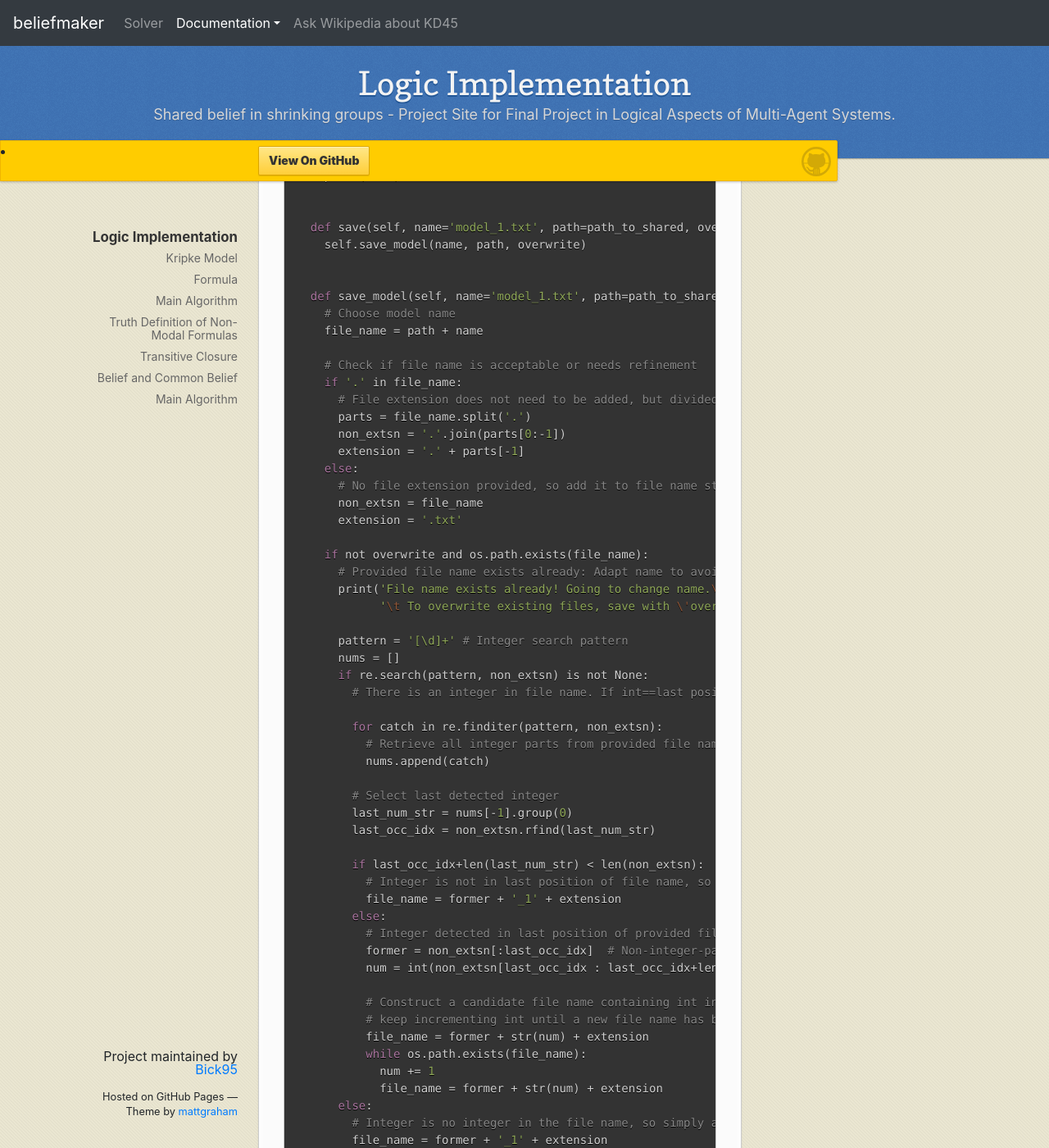
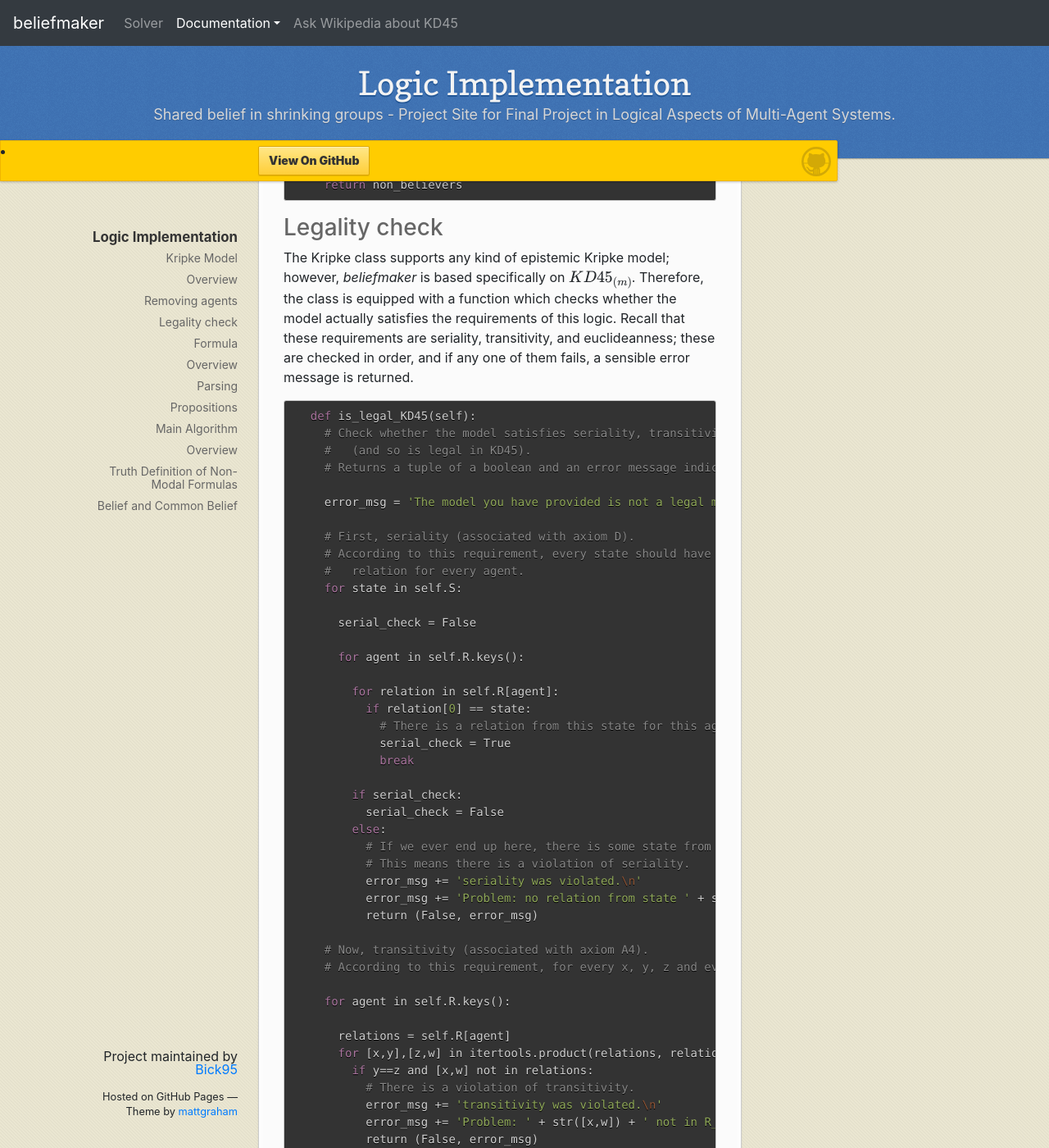
Before and after one commit to Bick95/beliefmaker, a Jekyll site: the page built from logic_implementation.md, in a window 1280 px wide and 1400 px high, scrolled down 1637 px. Shown: the whole window at 82% size. Built offline with Jekyll 4.4.1, drawn with Linux system fonts in a browser that asks for light colours; nearby versions of some CDN libraries; formulas are drawn with MathJax 3; some of the changed text lies outside the part shown.

Commit message:
Logic Implementation v1

````diff
--- a/logic_implementation.md
+++ b/logic_implementation.md
@@ -9,25 +9,20 @@
 It returns (one of) the smallest set(s) of agents who have to be removed from the model in order to establish the requested formula as the requested type of belief.
 The system's algorithm is strongly based on the system's logical background, as described [elsewhere](https://bick95.github.io/beliefmaker/logical_background).
 The relevant Python code can be divided in three parts: a representation of models, a representation of formulas, and the algorithm itself (i.e. from input to output).
-In this section, these three parts are discussed in order.
+In this section, these three parts are discussed in order, and selected parts of the code are shown.
 
 
 ## Kripke Model
 
+### Overview
+
 The Kripke model is represented in our system as an object of class `Kripke`.
+Like a Kripke model, this object has variables for the real world, the accessibility relation, the valuation, and the states.
+Unlike a Kripke model, the object also has variables for the agents and the propositions that are in the language.
+Only `real_world`, `R`, and `V` are provided by the user. The other variables are inferred:
 
 
 ```python
-class Kripke():
-
-  def __init__(self, path=None):
-    if path == None:
-      # Example mode
-      pass
-    else:
-      self.parse_model(path)
-
-
   def setup(self, real_world, R, V):
     # Assign model
     self.real_world = real_world
@@ -35,128 +30,9 @@
     self.V = V
     self.S = self.states()
     self.agents = sorted(set(R.keys()))
+
+    #Propositions
     self.P = sorted(set(V.keys()))
-
-
-  def parse_model(self, path=(path_to_shared + 'model_5.txt'), to_print = False):
-    # Load model from file
-    model = {}
-    try:
-      with open(path) as json_file:
-        model = json.load(json_file)
-    except Exception as e:
-      print('Exception occurred! Updating current model aborted! Exception:', e)
-
-    # Check whether dictionary is empty
-    if to_print:
-      print('MODEL', model)
-    if not bool(model):
-      raise Warning('Empty model provided. Updating current model aborted!')
-
-    # Assign model
-    self.setup(model['real_world'], model['R'], model['V'])
-
-    # Print loaded model
-    if to_print:
-      print(self)
-
-
-  def assign_model(self, model):
-
-    try:
-      model = eval(model.strip())
-    except:
-      print('Error???')
-      raise ModelParsingError('Model\'s syntax invalid!')
-
-    # Assign model
-    self.setup(model['real_world'], model['R'], model['V'])
-
-    # Print loaded model
-    print(self)
-
-
-  def save(self, name='model_1.txt', path=path_to_shared, overwrite=False):
-    self.save_model(name, path, overwrite)
-
-
-  def save_model(self, name='model_1.txt', path=path_to_shared, overwrite=False):
-    # Choose model name
-    file_name = path + name
-
-    # Check if file name is acceptable or needs refinement
-    if '.' in file_name:
-      # File extension does not need to be added, but divided for further processing
-      parts = file_name.split('.')
-      non_extsn = '.'.join(parts[0:-1])
-      extension = '.' + parts[-1]
-    else:
-      # No file extension provided, so add it to file name structure
-      non_extsn = file_name
-      extension = '.txt'
-
-    if not overwrite and os.path.exists(file_name):
-      # Provided file name exists already: Adapt name to avoid overwriting if wished
-      print('File name exists already! Going to change name.\n' +
-            '\t To overwrite existing files, save with \'overwrite=True\'.\n')
-
-      pattern = '[\d]+' # Integer search pattern
-      nums = []
-      if re.search(pattern, non_extsn) is not None:
-        # There is an integer in file name. If int==last position, increment & save
-
-        for catch in re.finditer(pattern, non_extsn):
-          # Retrieve all integer parts from provided file name
-          nums.append(catch)
-
-        # Select last detected integer
-        last_num_str = nums[-1].group(0)
-        last_occ_idx = non_extsn.rfind(last_num_str)
-
-        if last_occ_idx+len(last_num_str) < len(non_extsn):
-          # Integer is not in last position of file name, so simply append '_1'
-          file_name = former + '_1' + extension
-        else:
-          # Integer detected in last position of provided file name
-          former = non_extsn[:last_occ_idx]  # Non-integer-part
-          num = int(non_extsn[last_occ_idx : last_occ_idx+len(last_num_str)]) # Integer
-
-          # Construct a candidate file name containing int in last position and
-          # keep incrementing int until a new file name has been determined
-          file_name = former + str(num) + extension
-          while os.path.exists(file_name):
-            num += 1
-            file_name = former + str(num) + extension
-      else:
-        # Integer is no integer in the file name, so simply append '_1'
-        file_name = former + '_1' + extension
-    else:
-      # If overwrite or file name didn't exist yet, keep provided file name
-      file_name = non_extsn + extension
-
-    # If folder-path doesn't exist yet, create it
-    if not os.path.exists(path):
-      os.mkdirs(path)
-
-    # Define model to be saved
-    model = { 'real_world': self.real_world, 'R': self.R, 'V': self.V }
-
-    # Save model
-    with open(file_name, 'w') as outfile:
-      json.dump(model, outfile)
-
-    print('Saved to:\n', file_name)
-
-
-  def update(self, path):
-    self.parse_model(path)
-
-
-  def __deepcopy__(self, memo):
-    # Create deep copy of the model
-    new_model = Kripke()
-    new_model.setup(self.real_world, copy.deepcopy(self.R, memo), copy.deepcopy(self.V, memo))
-    return new_model
 
 
   def states(self):
@@ -169,6 +45,15 @@
 
     return states
 
+```
+
+### Removing agents
+
+The Kripke class contains functions which remove agents from the model.
+Of these `remove_agent` is only used when trying to establish common belief, whereas `remove_non_believers` is always used.
+
+
+```python
 
   def remove_agent(self, agent):
     # Remove a single agent from the model
@@ -188,8 +73,15 @@
       self.remove_agent(agent)
 
     return non_believers
+```
 
+### Legality check
 
+The Kripke class supports any kind of epistemic Kripke model; however, _beliefmaker_ is based specifically on $$KD45_{(m)}$$.
+Therefore, the class is equipped with a function which checks whether the model actually satisfies the requirements of this logic.
+Recall that these requirements are seriality, transitivity, and euclideanness; these are checked in order, and if any one of them fails, a sensible error message is returned.
+
+```python
   def is_legal_KD45(self):
     # Check whether the model satisfies seriality, transitivity, and euclideanness
     #   (and so is legal in KD45).
@@ -252,145 +144,19 @@
     # If we reach this point, no violation was detected, so the model is legal.
 
     return (True, '')
-
-
-  def summarize_model(self):
-    # Return two alternative descriptions of the model's properties: the agents per state-pair in the
-    #   accessibility relations, and the true propositions at each state.
-
-    # Get list of agents per accessibility
-    global_accessibilities = {}
-
-    for agent in self.agents:
-      for agent_acc in self.R[agent]:
-        acc = (agent_acc[0], agent_acc[1])
-        if acc in global_accessibilities:
-          # There esist a record for a given connection already
-          global_accessibilities[acc].append(agent)
-        else:
-          # The first time that an agent maintains the current relation in quest.
-          global_accessibilities[acc] = [agent]
-
-    # Get list of true propositions per state
-    global_valuations = {s: [] for s in self.S}
-    for p in self.P:
-      for state in self.V[p]:
-          global_valuations[state].append(p)
-
-    return global_accessibilities, global_valuations
-
-
-  def dict_str_representation(self):
-    model = {"real_world": self.real_world,
-             "R": self.R,
-             "V": self.V}
-    return str(model)
-
-
-  def __str__(self):
-    # Print current model
-
-    summary_entities = ''
-    _, valuations = self.summarize_model()
-
-    # First, print the set of propositions in the language
-    propositions_str = 'Propositions:\tP = {'
-    for i in range(len(self.P)):
-      if i != 0:
-        propositions_str += ', '
-      propositions_str += str(self.P[i])
-    propositions_str += '}\n'
-    summary_entities += propositions_str
-
-    # Second, the set of agents we are concerned with
-    agents_str = 'Agents:\t\tA = {'
-    for i in range(len(self.agents)):
-      if i != 0:
-        agents_str += ', '
-      agents_str += str(self.agents[i])
-    agents_str += '}\n'
-    summary_entities += agents_str
-
-    summary_entities += '\nM = <S, R, v> with:\n'
-
-    # Third, the set of states in the model
-    states_str = 'States:\t\tS = {'
-    for i in range(len(self.S)):
-      if i != 0:
-        states_str += ', '
-      states_str += str(self.S[i])
-    states_str += '}\n'
-    summary_entities += states_str
-
-    # Fourth, the various accessibility relations
-    relations_str = 'Relations:\t'
-    for i in range(len(self.agents)):
-      if i != 0:
-        relations_str += '\t\t\t'
-      relations_str += 'R_' + str(self.agents[i]) + ' = {'
-      for j in range(len(self.R[self.agents[i]])):
-        if j != 0:
-          relations_str += ', '
-        relations_str += '(' + str(self.R[self.agents[i]][j][0]) + ', ' +\
-                         str(self.R[self.agents[i]][j][1]) + ')'
-      relations_str += '}\n'
-    summary_entities += relations_str
-
-    # Fifth, the valuations (as sets of true propositions per state)
-    valuations_str = 'Valuation:\t'
-    for i in range(len(self.S)):
-      if i != 0:
-        valuations_str += '\t\t\t'
-      valuations_str += 'v(' + str(self.S[i]) + ') = {'
-      for j in range(len(valuations[self.S[i]])):
-        if j != 0:
-          valuations_str += ', '
-        valuations_str += str(valuations[self.S[i]][j])
-      valuations_str += '}\n'
-    summary_entities += valuations_str
-
-    summary_entities += '\nReal world:\t' + str(self.real_world) + '\n'
-
-    return summary_entities
-
-
-  def visualize(self, html=False):
-    # Visualize the model
-
-    accessibilities, valuations = K.summarize_model()
-
-    print('agents', self.agents)
-    print('states', self.S)
-    print('propositions', self.P)
-    print('accessibilities', accessibilities)
-    print('valuations', valuations)
-
-    g = Graph()
-    g.add_nodes(valuations)
-    g.add_edges(accessibilities)
-    if html:
-      return g.visualize()
-    g.visualize()
 ```
 
 ## Formula
 
+### Overview
+
+Any non-modal well-formed formula can be represented in our system as an object of class `Formula`.
+A formula has two variables: its main connective, and one or two subformulas, each of which is also a formula, or a string representing a proposition.
+In this way, formulas are recursively defined.
+The main connective can be either negation, conjunction, disjunction, implication, bi-implication, or nothing - in which case the formula is atomic, and so the subformula will be a string.
+The recursive nature of the Formula class is especially clear in its `__str__` function:
+
 ```python
-class Formula:
-
-  def __init__(self, formula_str):
-
-    self.parse_formula(formula_str)
-
-    # If the main connective is unknown, throw an error
-    if not (self.mc in known_connectives):
-      raise ParsingError('The symbol \'%s\' is unknown to me.' % self.mc)
-
-
-  def __eq__(self, other):
-    # For comparing two formulas regardless of whether they're the same object
-    return self.mc == other.mc and self.subf == other.subf
-
 
   def __str__(self):
     # Print current formula
@@ -403,8 +169,15 @@
 
     if self.mc in ['&', '|', '->', '<->']:
       return '(' + str(self.subf[0]) + ' ' + self.mc + ' ' + str(self.subf[1]) + ')'
+```
 
+### Parsing
 
+When parsing a formula from a string, we keep track of and properly handle parentheses.
+However, if the formula is ambiguous, pairs of parentheses are added to disambiguate it, starting from the right side.
+For example, the string `p & q -> r | s` would be parsed as if it said `p & (q -> (r | s))`.
+
+```python
   def parse_formula(self, formula_str):
     # Parse a string into a formula
 
@@ -509,8 +282,15 @@
                                 ', but it is not alphanumeric.' )
     else:
       raise ParsingError('Formula ended with symbol: ' + symbol)
+```
 
 
+### Propositions
+
+The Formula class is equiped with a function `propositions`, which returns a list of all propositions occurring in the formula.
+This list is useful for determining whether the formula is legal in the language implicitly defined by the input model.
+
+```python
   def propositions(self):
     # Return a sorted list of the propositions that occur in the formula
 
@@ -527,9 +307,91 @@
     return sorted(propositions)
 ```
 
+
 ## Main Algorithm
 
+### Overview
+
+The main algorithm on which _beliefmaker_ is based is encapsulated in the `analyse` function.
+This function takes as input a model, a formula or a string to turn into a formula, and a type of belief.
+It then follows the following algorithm:
+
+1. Parse the input string into a formula if need be.
+2. Check if the input model satisfies the requirements of $$KD45_{(m)}$$. If not, return an error; else, continue.
+3. Check if the formula is legal in the language. If not, return an error; else, continue.
+4. Remove all agents from the pointed model who do not believe the formula is true.
+5. Check if there are any agents left. If not, return that there is no solution; else, continue.
+6. At this point, all agents in the model believe that the formula is true; therefore, we have established general belief.
+Thus, if the requested belief type is "general", we are done; else, continue.
+7. Set the counter to $$i = 0$$.
+8. Generate all models with $$i$$ agents removed.
+9. Check if the formula is common belief in any of the resulting pointed models. If it is, return the solutions; else continue.
+10. If $$i < m - 1$$, increase $$i$$ by 1 and return to step 8; else return that there is no solution.
+
+This algorithm is guaranteed to find the least number of agents which need to be removed to establish the requested formula as general or common belief in the input model.
+
+
+```python
+def analyse(M, formula, belief_type = "common"):
+  # Returns a list containing tuples.
+  # Each tuple contains a model M and the agents that were removed from the original pointed model to obtain M.
+  # The number of agents is the same for each tuple.
+  # It corresponds to the minimal number of agents which need to be removed from the original model in order for
+  #   the proposition to be common/general belief in that pointed model.
+
+  # 1. If we're given a string, first make it a formula
+  if isinstance(formula, str):
+    formula = Formula(formula)
+
+  # 2. Check if the model satisfies the requirements of KD45
+  if M.is_legal_KD45()[0]:
+
+    # 3. Check if all propositions in the formula are in the language
+    for p in formula.propositions():
+      if p not in M.P:
+        raise PropositionError('The proposition %s is not in the language.' % p)
+
+    # If this is all in order, generate (a) solution(s)
+    # 4. Start by removing all non-believers; they will have to be removed anyhow
+    agents_removed = M.remove_non_believers(formula)
+    result = []
+
+    # 5. If all agents are non-believers, there is no solution
+    if len(M.agents) == 0:
+      return result
+
+    if belief_type == "general":
+      # 6. There is always exactly 1 (or no) such solution to the general belief problem, so we can quit now
+      result += [(M, agents_removed)]
+      return result
+
+    # 7, 10. Else: continue by removing 0 agents, then 1, then 2, etc, until we find a solution
+    for i in range(len(M.agents)):
+
+      # 8.
+      for xs in sublists(M.agents, i):
+        M2 = copy.deepcopy(M)
+
+        for x in xs:
+          M2.remove_agent(x)
+
+        #9. Append every (model, agents) combination that constitutes a solution
+        if common_belief(M2, formula):
+          result.append((M2,agents_removed + xs))
+
+      if result != []:
+        # Return all solutions in which a minimum number of agents is removed
+        return result
+
+    return result
+  else:
+    raise ModelError(M.is_legal_KD45()[1])
+```
+
+
 ### Truth Definition of Non-Modal Formulas
+
+Thanks to the recursive character of the Formula class and the immediate accessibility of its main connective, a formula's truth value can be determined in a straightforward way,
 
 ```python
 def check_formula_local(formula, M, state):
@@ -568,10 +430,27 @@
     return False
 ```
 
-### Transitive Closure
+
+### Belief and Common Belief
+
+The `believes` function can be seen as a definition of the belief-operator $$B_i$$.
+It is used by the Kripke class in the method `remove_non_believers`.
+The `common_belief` function corresponds to the operator $$C$$.
+It is used directly by the `analyse` function, and makes use of the `union` and `t_closure` helper functions.
+Together, these helper functions can construct the transitive closure of the union of the accessibility relations, which is required for evaluating $$C$$.
+
+```python
+def believes(agent, formula, M):
+  # Checks whether an agent believes a formula in a pointed model
+
+  for [s, t] in M.R[agent]:
+    if s == M.real_world:
+      if not check_formula_local(formula, M, t):
+          return False
+
+  return True
 
 
-```python
 def t_closure(R):
   # Return transitive closure of the union of a number of accessibility relations
 
@@ -606,21 +485,6 @@
   [union.append(x) for x in total if x not in union]
 
   return union
-```
-
-### Belief and Common Belief
-
-
-```python
-def believes(agent, formula, M):
-  # Checks whether an agent believes a formula in a pointed model
-
-  for [s, t] in M.R[agent]:
-    if s == M.real_world:
-      if not check_formula_local(formula, M, t):
-          return False
-
-  return True
 
 
 def common_belief(M, formula):
@@ -633,87 +497,3 @@
 
   return True
 ```
-
-### Main Algorithm
-
-
-```python
-def sublists(ls, n):
-  # Returns all sublists of length n (order does not matter)
-
-  def sublists_rec(ls, selected, n):
-    # Recursively finds and returns a list of requested sublists
-
-    if n == 0:
-      return [selected]
-
-    result = []
-    xs = copy.deepcopy(ls)
-
-    # Popping the elements means we only further consider the part of the list after the selected element
-    for i in range(len(xs)):
-      x = xs.pop(0)
-      result += sublists_rec(xs, selected + [x], n-1)
-
-    return result
-
-  if n > len(ls):
-    raise ValueError('Requested sublist length exceeds list length (' + str(n) + ' > ' + str(len(ls)) + ')')
-
-  return sublists_rec(ls, [], n)
-
-
-def analyse(M, formula, belief_type = "common"):
-  # Returns a list containing tuples.
-  # Each tuple contains a model M and the agents that were removed from the original pointed model to obtain M.
-  # The number of agents is the same for each tuple.
-  # It corresponds to the minimal number of agents which need to be removed from the original model in order for
-  #   the proposition to be common/general belief in that pointed model.
-
-  # If we're given a string, first make it a formula
-  if isinstance(formula, str):
-    formula = Formula(formula)
-
-  # Check if the model satisfies the requirements of KD45
-  if M.is_legal_KD45()[0]:
-
-    # Check if all propositions in the formula are in the language
-    for p in formula.propositions():
-      if p not in M.P:
-        raise PropositionError('The proposition %s is not in the language.' % p)
-
-    # If this is all in order, generate (a) solution(s)
-    # Start by removing all non-believers; they will have to be removed anyhow
-    agents_removed = M.remove_non_believers(formula)
-    result = []
-
-    # If all agents are non-believers, there is no solution
-    if len(M.agents) == 0:
-      return result
-
-    if belief_type == "general":
-      # There is always exactly 1 (or no) such solution to the general belief problem, so we can quit now
-      result += [(M, agents_removed)]
-      return result
-
-    # Else: continue by removing 0 agents, then 1, then 2, etc, until we find a solution
-    for i in range(len(M.agents)):
-
-      for xs in sublists(M.agents, i):
-        M2 = copy.deepcopy(M)
-
-        for x in xs:
-          M2.remove_agent(x)
-
-        # Append every (model, agents) combination that constitutes a solution
-        if common_belief(M2, formula):
-          result.append((M2,agents_removed + xs))
-
-      if result != []:
-        # Return all solutions in which a minimum number of agents is removed
-        return result
-
-    return result
-  else:
-    raise ModelError(M.is_legal_KD45()[1])
-```
````
